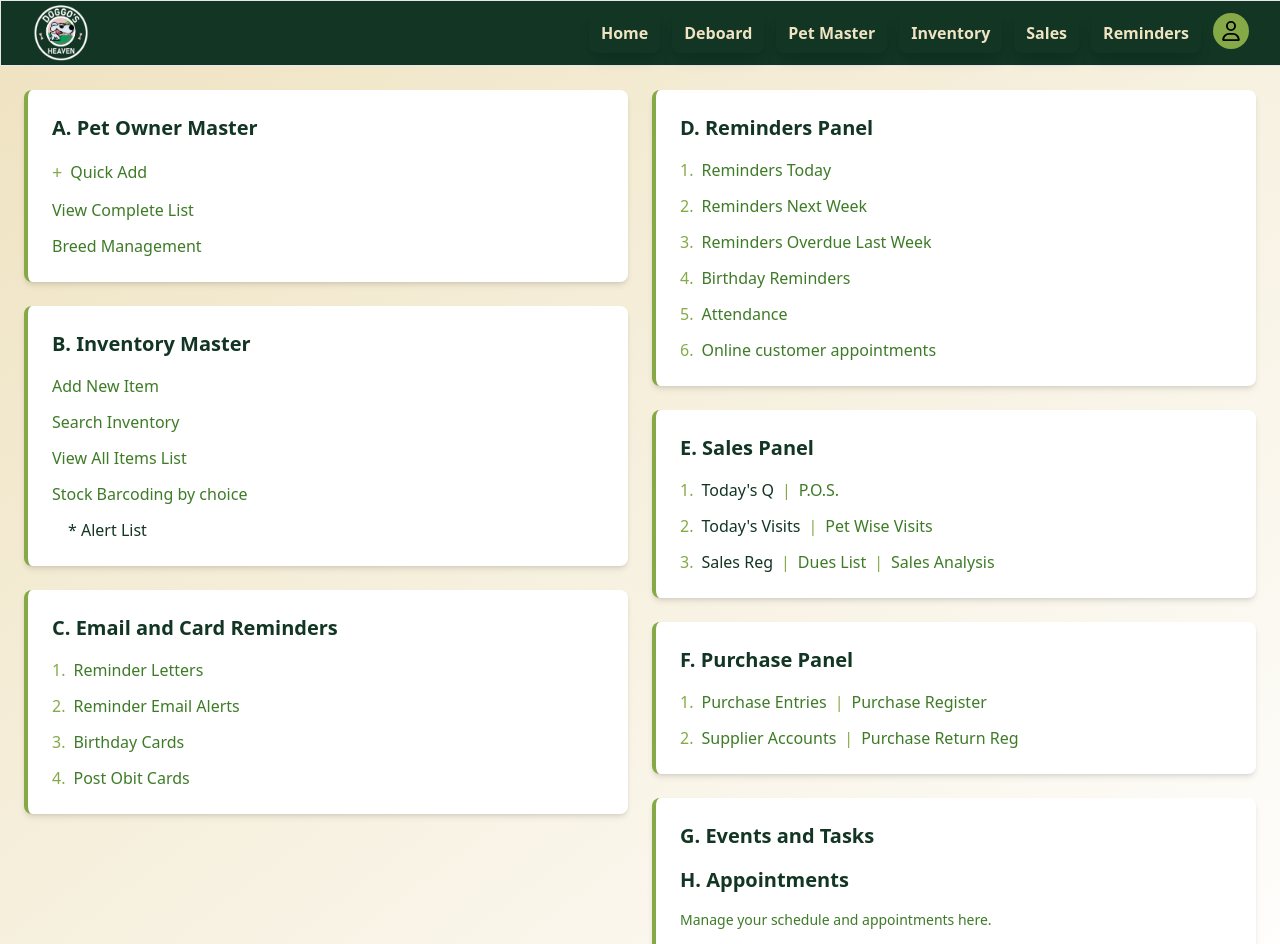
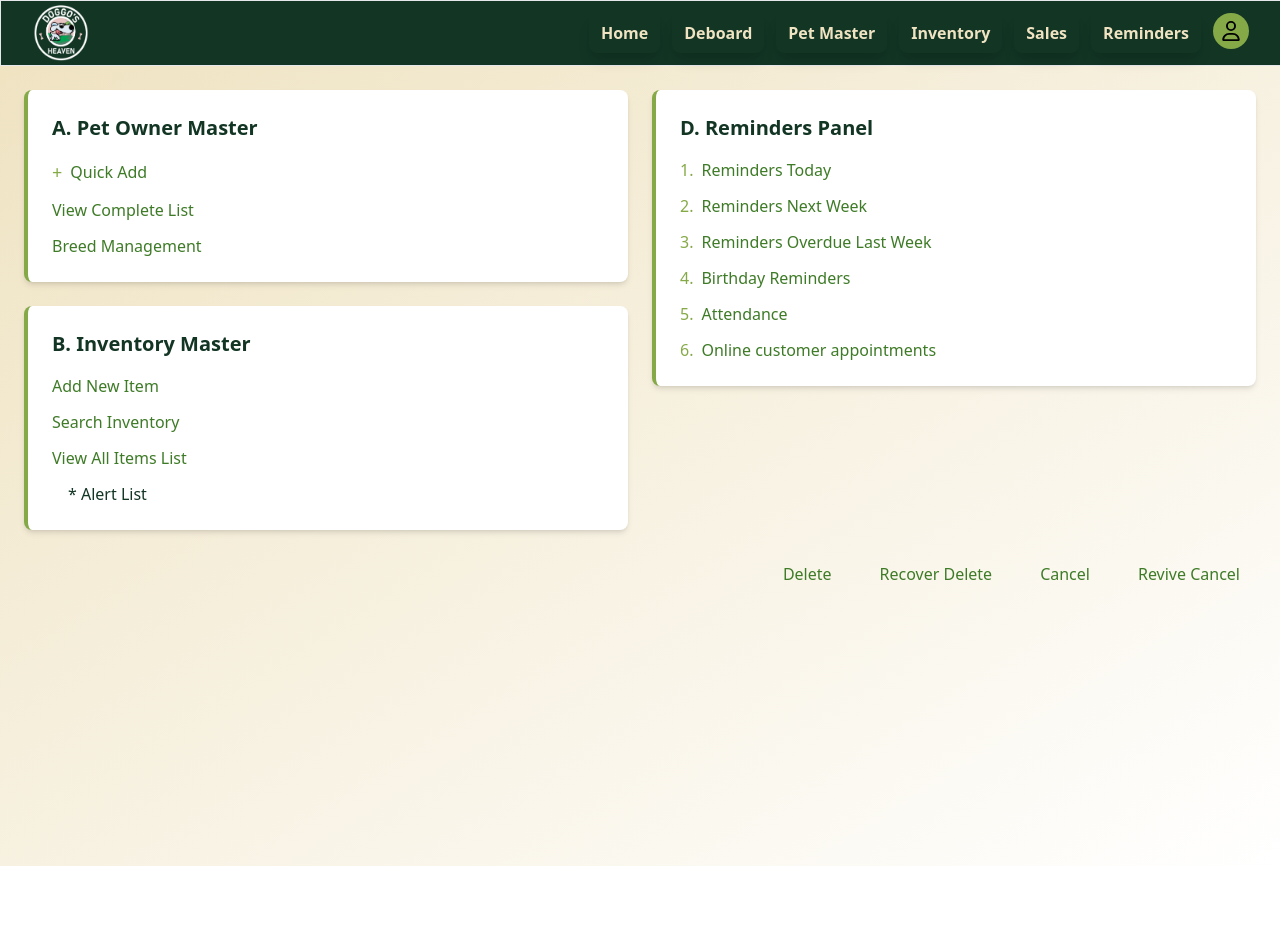
Before and after one commit to DoggosheavenShub/DoggosHeavenSoftwaree, a React (Vite) app in the folder Frontend/: page /dashboard in a window 1280 px wide. Shown: the top 944 px of the page. After the commit the page ends 866 px from the top, so only its background shows below. Built offline with nearby package versions, Linux system fonts and the light colour scheme; sample sign-in values are in the browser's storage.

Commit message:
dashboard

```diff
--- a/Frontend/src/component/Dashboard.jsx
+++ b/Frontend/src/component/Dashboard.jsx
@@ -105,14 +105,14 @@ const Dashboard = () => {
                   <span>View All Items List</span>
                 </a>
               </li>
-              <li>
+              {/* <li>
                 <a
                   href="#"
                   className="flex items-center space-x-2 text-[#3E7B27] hover:text-[#123524]"
                 >
                   <span>Stock Barcoding by choice</span>
                 </a>
-              </li>
+              </li> */}
               <li>
                 <a
                   href="alertlist"
@@ -125,7 +125,7 @@ const Dashboard = () => {
           </div>
 
           {/* Email and Card Reminders */}
-          <div className="bg-white rounded-lg shadow-md p-6 hover:shadow-lg transition-shadow duration-300 border-l-4 border-[#85A947]">
+          {/* <div className="bg-white rounded-lg shadow-md p-6 hover:shadow-lg transition-shadow duration-300 border-l-4 border-[#85A947]">
             <h2 className="text-xl font-bold mb-4 text-[#123524]">
               C. Email and Card Reminders
             </h2>
@@ -147,7 +147,7 @@ const Dashboard = () => {
                 </li>
               ))}
             </ul>
-          </div>
+          </div> */}
         </div>
 
         {/* Right Column */}
@@ -183,7 +183,7 @@ const Dashboard = () => {
           </div>
 
           {/* Sales Panel */}
-          <div className="bg-white rounded-lg shadow-md p-6 hover:shadow-lg transition-shadow duration-300 border-l-4 border-[#85A947]">
+          {/* <div className="bg-white rounded-lg shadow-md p-6 hover:shadow-lg transition-shadow duration-300 border-l-4 border-[#85A947]">
             <h2
               className="text-xl font-bold mb-4 text-[#123524] cursor-pointer"
               onClick={(e) => {
@@ -223,10 +223,10 @@ const Dashboard = () => {
                 </a>
               </li>
             </ul>
-          </div>
+          </div> */}
 
           {/* Purchase Panel */}
-          <div className="bg-white rounded-lg shadow-md p-6 hover:shadow-lg transition-shadow duration-300 border-l-4 border-[#85A947]">
+          {/* <div className="bg-white rounded-lg shadow-md p-6 hover:shadow-lg transition-shadow duration-300 border-l-4 border-[#85A947]">
             <h2 className="text-xl font-bold mb-4 text-[#123524]">
               F. Purchase Panel
             </h2>
@@ -252,10 +252,10 @@ const Dashboard = () => {
                 </a>
               </li>
             </ul>
-          </div>
+          </div> */}
 
           {/* Events and Tasks & Appointments */}
-          <div className="bg-white rounded-lg shadow-md p-6 hover:shadow-lg transition-shadow duration-300 border-l-4 border-[#85A947]">
+          {/* <div className="bg-white rounded-lg shadow-md p-6 hover:shadow-lg transition-shadow duration-300 border-l-4 border-[#85A947]">
             <h2 className="text-xl font-bold mb-4 text-[#123524]">
               G. Events and Tasks
             </h2>
@@ -265,7 +265,7 @@ const Dashboard = () => {
             <p className="text-sm text-[#3E7B27]">
               Manage your schedule and appointments here.
             </p>
-          </div>
+          </div> */}
         </div>
       </div>
 
```
